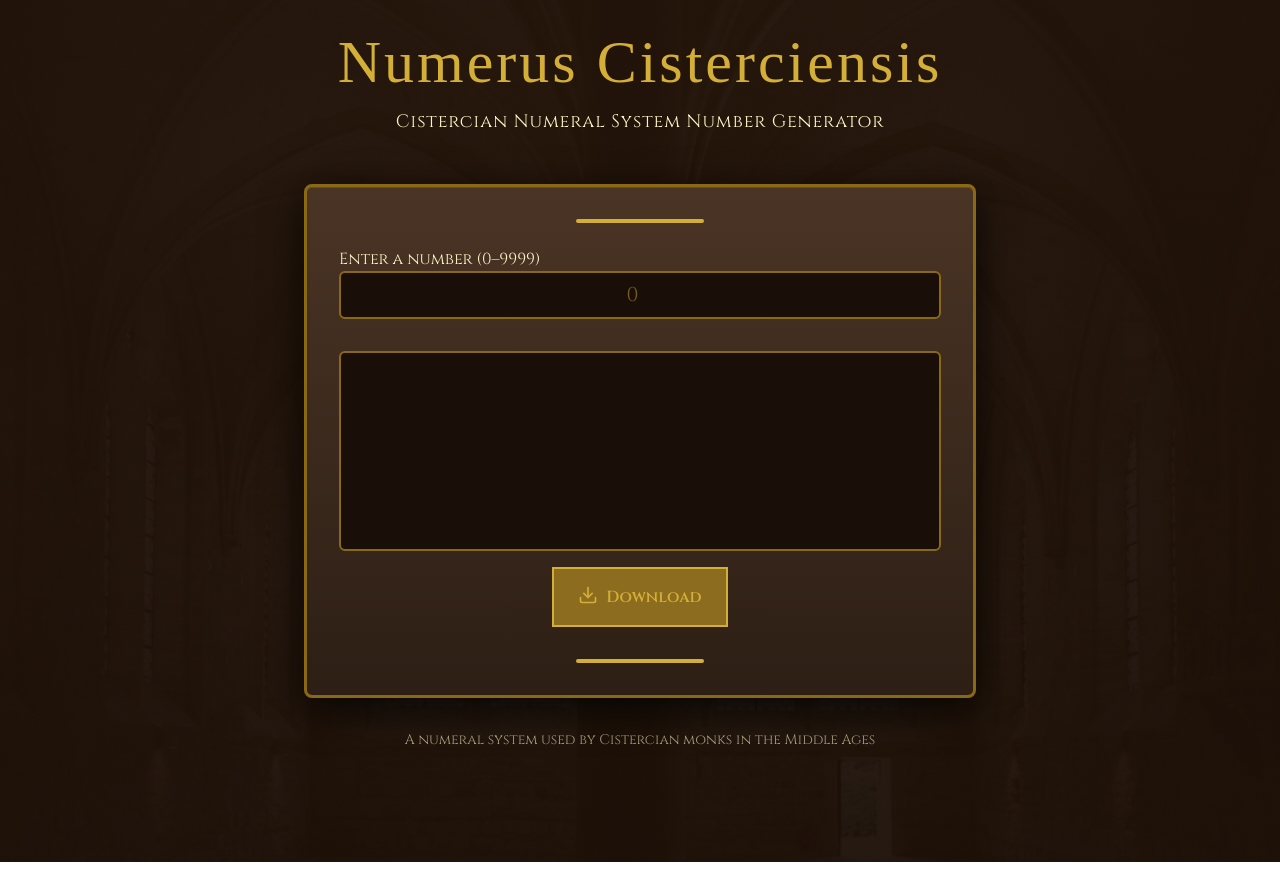
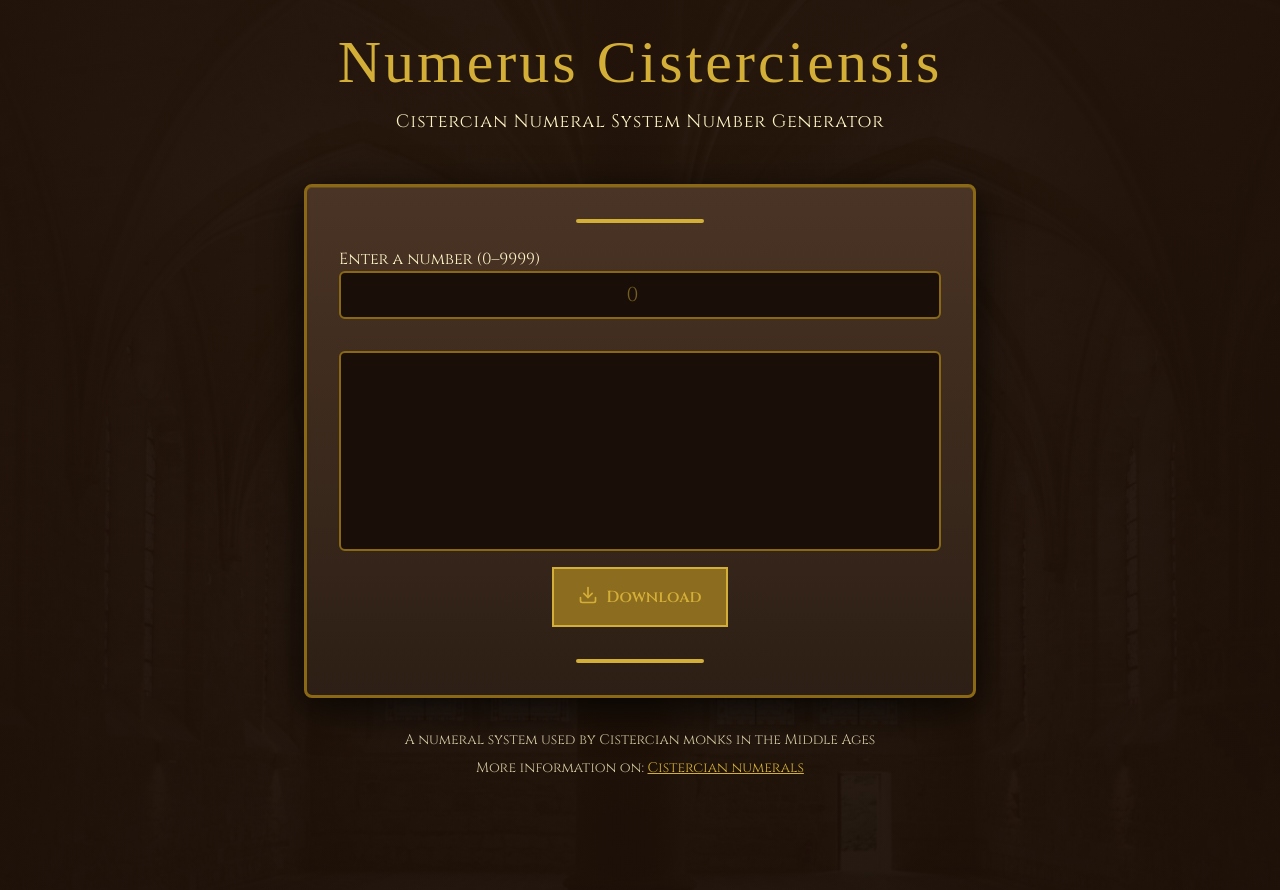
Before and after one commit to kamilwolanski/Numerus-Cisterciensis, a React (Vite) app: page / in a window 1280 px wide. Before the commit the page ends 862 px from the top, so only its background shows below. Built offline with nearby package versions, Linux system fonts and the light colour scheme; a web font is replaced by a local one.

Commit message:
added link to wikipedia

```diff
--- a/src/App.tsx
+++ b/src/App.tsx
@@ -152,8 +152,9 @@ function App() {
           </div>
         </div>
 
-        <div className="mt-8 text-center text-foreground/60 text-sm">
+        <div className="mt-8 text-center text-foreground/80 text-sm">
           <p>A numeral system used by Cistercian monks in the Middle Ages</p>
+          <p className="mt-2">More information on: <a className="text-primary underline" href="https://en.wikipedia.org/wiki/Cistercian_numerals" target="_blank" rel="noopener noreferrer">Cistercian numerals</a></p>
         </div>
       </div>
     </div>
```
Also changed, not shown: 1 other file (tests, documents, lock files or other folders).
